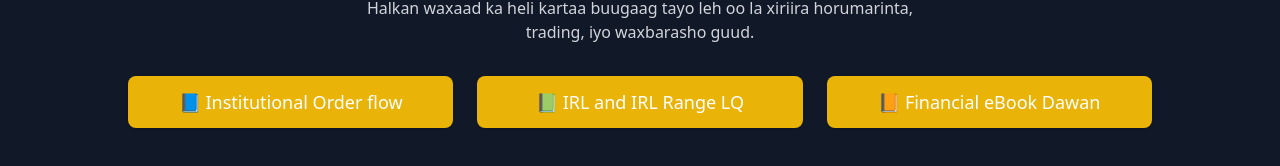
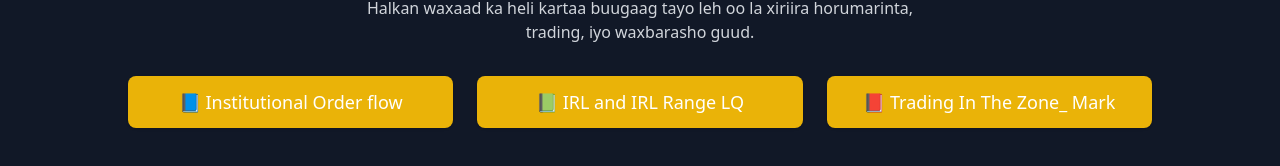
Before and after one commit to RABIILEAHMED/rejo-community, a React (Vite) app: page / in a window 1280 px wide. Shown: the part 3846-4012 px from the top of the page. Built offline with nearby package versions, Linux system fonts and the light colour scheme.

Commit message:
Adding trading in the zone pdf

```diff
--- a/src/components/PDFBooks.jsx
+++ b/src/components/PDFBooks.jsx
@@ -4,8 +4,8 @@
 const books = [
   { title: '📘 Institutional Order flow', file: '/pdfs/OrderFlow.pdf' },
   { title: '📗 IRL and IRL Range LQ ', file: '/pdfs/IRL and ERL.pdf' },
+  { title: '📕 Trading In The Zone_ Mark', file: '/pdfs/Trading_int_zone.pdf' },
   { title: '📙 Financial eBook Dawan ', file: '/pdfs/Dawan.pdf' },
-  { title: '📕 Advanced React Handbook', file: '/pdfs/advanced-react.pdf' },
   { title: '📒 JavaScript Mastery', file: '/pdfs/js-mastery.pdf' },
   { title: '📓 Next.js Guide', file: '/pdfs/nextjs-guide.pdf' },
 ];
```
